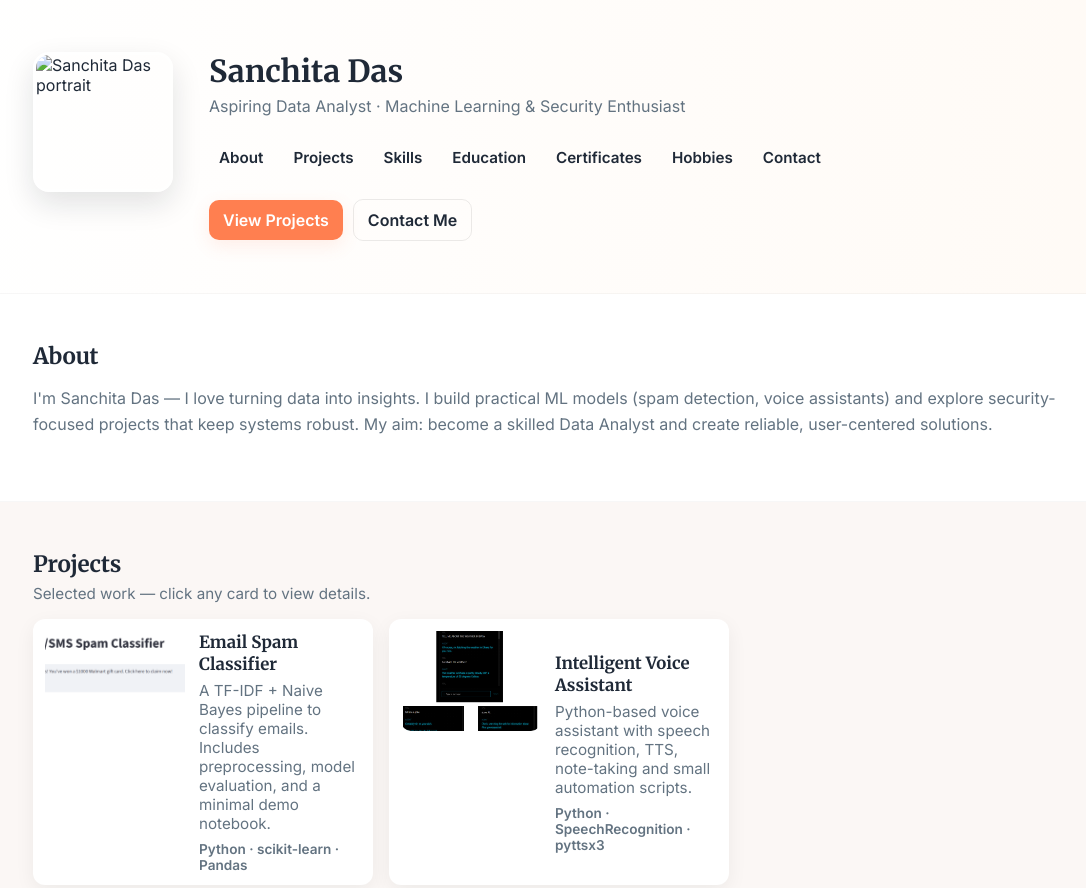
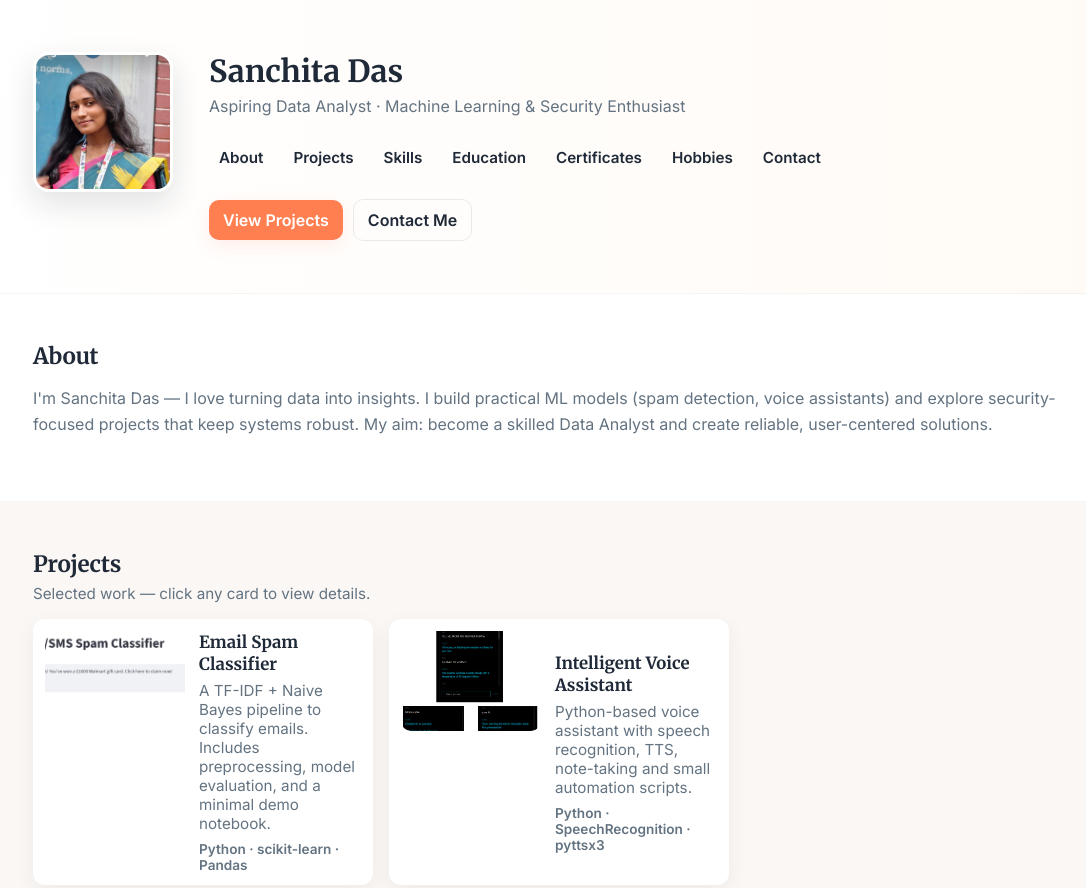
Before and after one commit to Sanchita298/My-Portfolio, a plain HTML site: page index.html in a window 1280 px wide. Shown: the top 888 px of the page, without its empty margins (81-1167 px from the left). Drawn offline with Linux system fonts and the light colour scheme.

Commit message:
Update index.html

```diff
--- a/index.html
+++ b/index.html
@@ -22,7 +22,7 @@
     <div id="hero" class="section section--hero" aria-label="Hero section">
       <div class="container hero__wrap">
         <div class="hero__avatar-wrap" aria-hidden="true">
-          <img src="binti.jpg" alt="Sanchita Das portrait" class="hero__avatar img-cover">
+          <img src="binti.png" alt="Sanchita Das portrait" class="hero__avatar img-cover">
         </div>
 
         <div class="hero__content">
```
